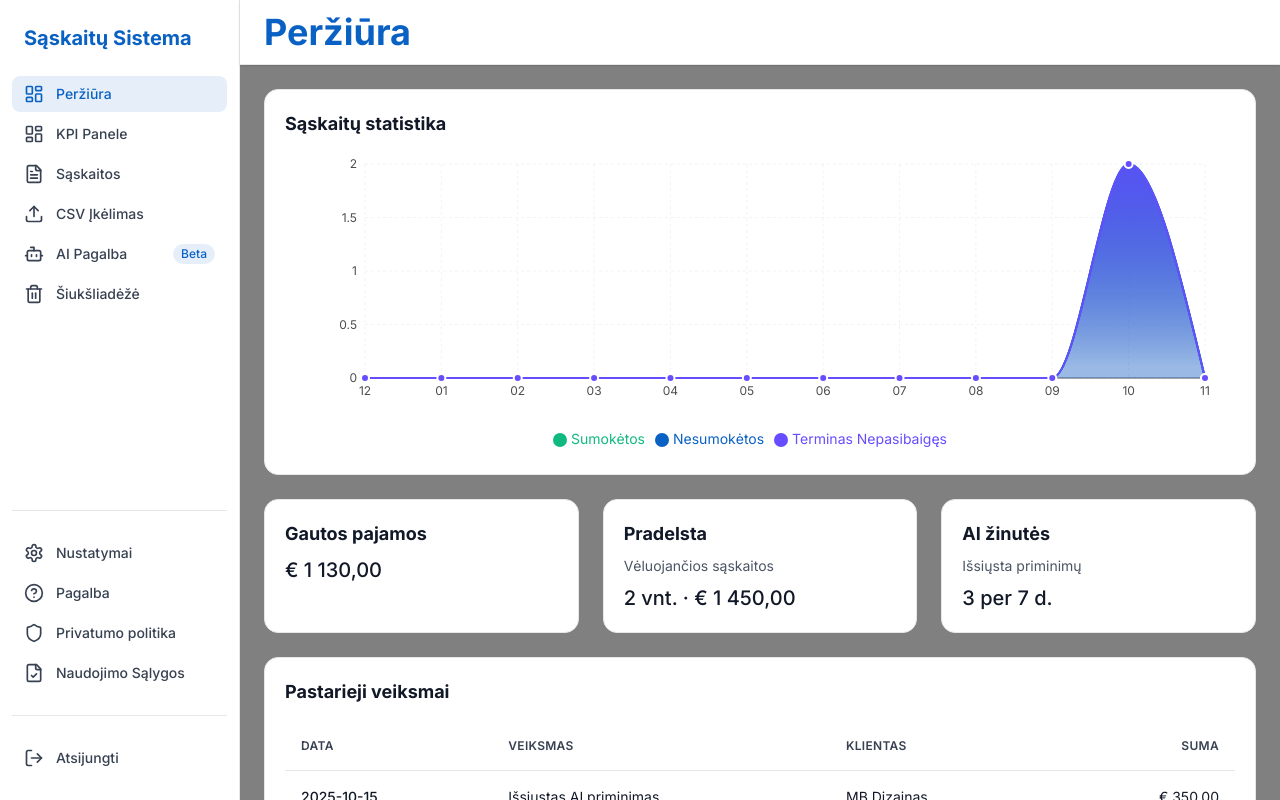
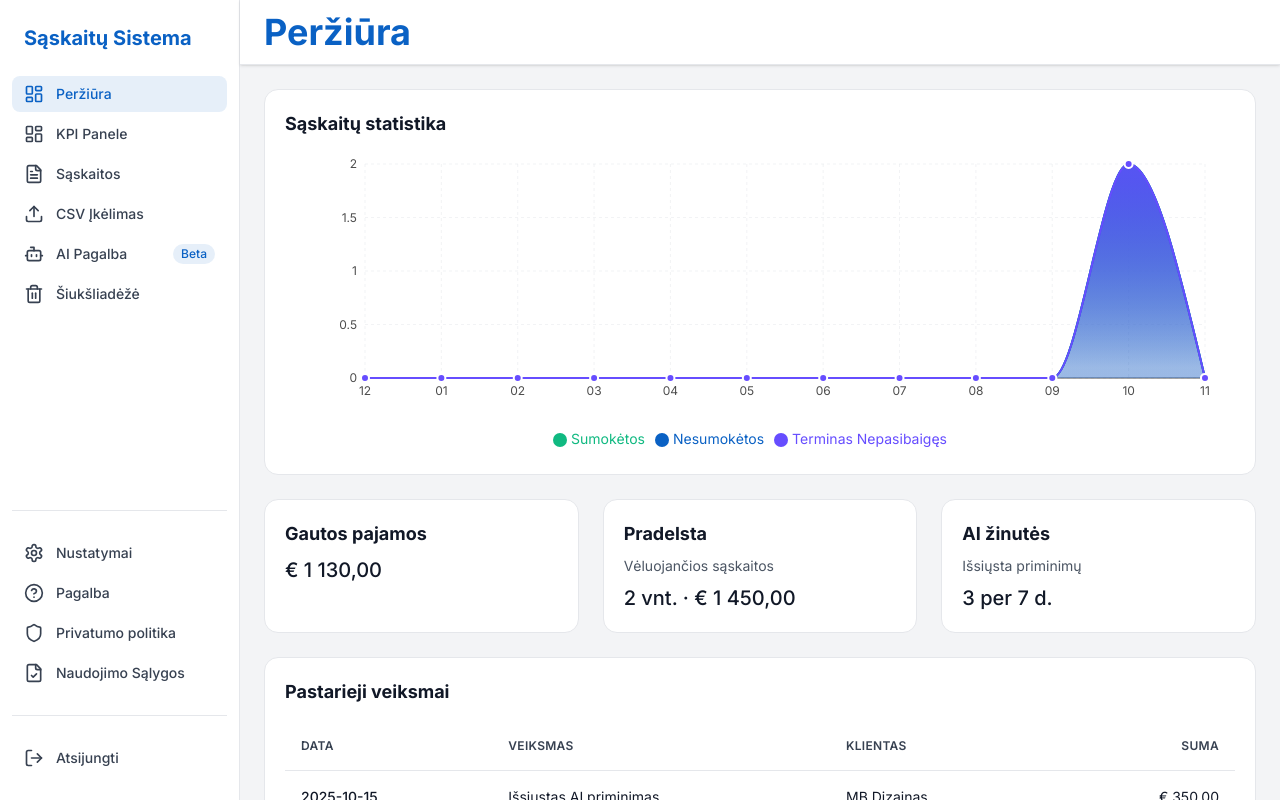
Before and after one commit to arunasjusas/figma, a React (Vite) app: page /login in a window 1280 px wide. Both pictures are taken after typing "name@example.com", "Sample123" into the empty fields and a click on the button "Prisijungti". Shown: the top 800 px of the page. Built offline with nearby package versions, Linux system fonts and the light colour scheme.

Commit message:
fix: apply light gray background to both dashboard and kpi-panel pages

```diff
--- a/src/components/layout/AppLayout.tsx
+++ b/src/components/layout/AppLayout.tsx
@@ -17,7 +17,7 @@ export function AppLayout({ pageTitle = 'Sąskaitų statistika', showActions = t
   const [isMobileMenuOpen, setIsMobileMenuOpen] = useState(false);
   const isMobile = useIsMobile();
   const location = useLocation();
-  const isDashboard = location.pathname === '/dashboard';
+  const hasGrayBackground = location.pathname === '/dashboard' || location.pathname === '/kpi-panel';
 
   return (
     <div className="min-h-screen">
@@ -40,7 +40,7 @@ export function AppLayout({ pageTitle = 'Sąskaitų statistika', showActions = t
           showActions={showActions}
         />
 
-        <main className={`p-6 ${isDashboard ? 'bg-[#808080]' : ''}`}>
+        <main className={`p-6 ${hasGrayBackground ? 'bg-gray-100' : ''}`}>
           <div className="max-w-7xl mx-auto">
             <Outlet />
           </div>
```
